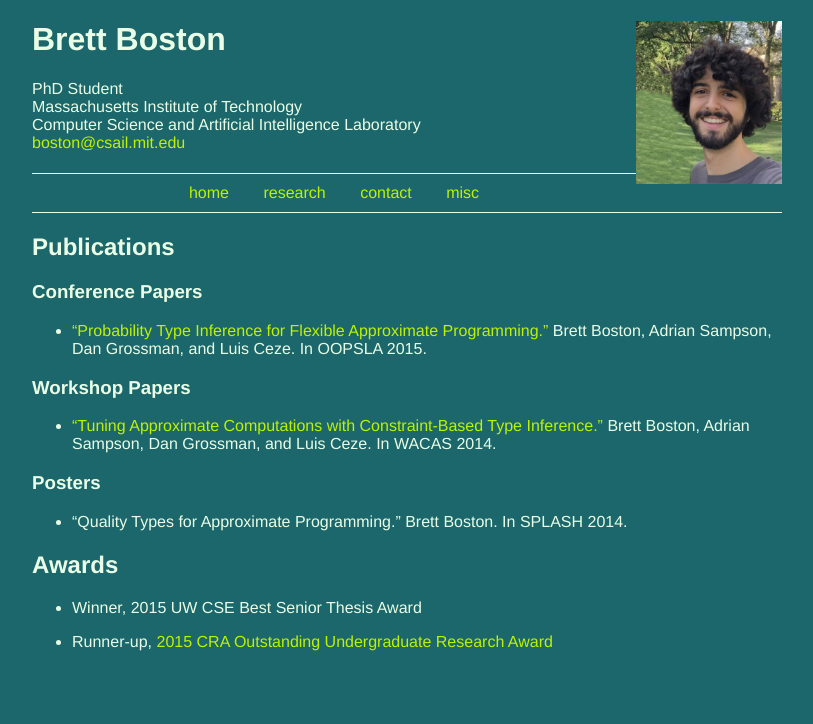
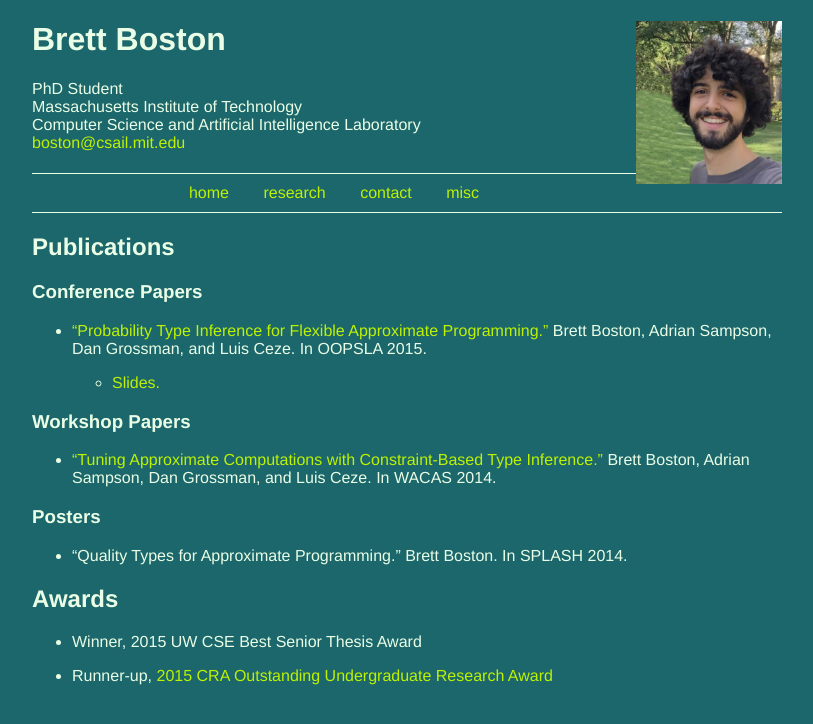
Before and after one commit to bboston7/academic-website, a Jekyll site: the page built from research.mkd, in a window 1280 px wide. Shown: the top 724 px of the page, without its empty margins (233-1046 px from the left). Built offline with Jekyll 4.4.1, drawn with Linux system fonts in a browser that asks for light colours.

Commit message:
Added oopsla15 slides

```diff
--- a/_data/publications.yaml
+++ b/_data/publications.yaml
@@ -3,6 +3,8 @@
   venue: OOPSLA 2015
   type: conference
   url: http://adriansampson.net/media/papers/decaf-oopsla2015.pdf
+  extra:
+      - "[Slides.](BASE/media/oopsla15/decaf-oopsla15-slides.pdf)"
 
 - title: Quality Types for Approximate Programming
   authors: Brett Boston
--- a/research.mkd
+++ b/research.mkd
@@ -11,6 +11,9 @@ title: research
     {% if paper.type == 'conference' %}
 * ["{{ paper.title }}."]({{ paper.url }}) {{ paper.authors }}.
   In {{ paper.venue }}.
+  {% for extra in paper.extra %}
+    * {{ extra | replace: "BASE", site.baseurl }}
+  {% endfor %}
     {% endif %}
 {% endfor %}
 
```
Also changed, not shown: 1 other file.
